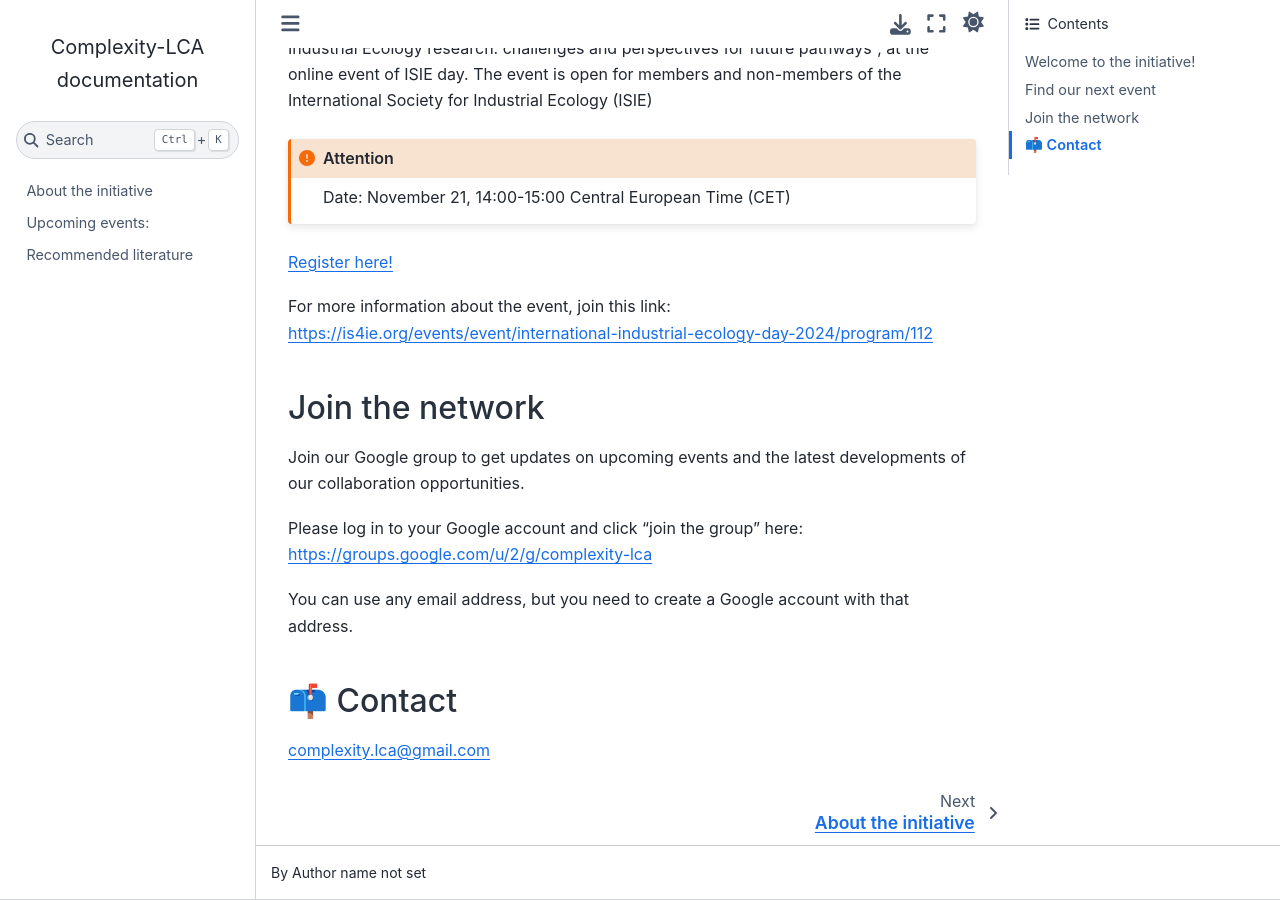
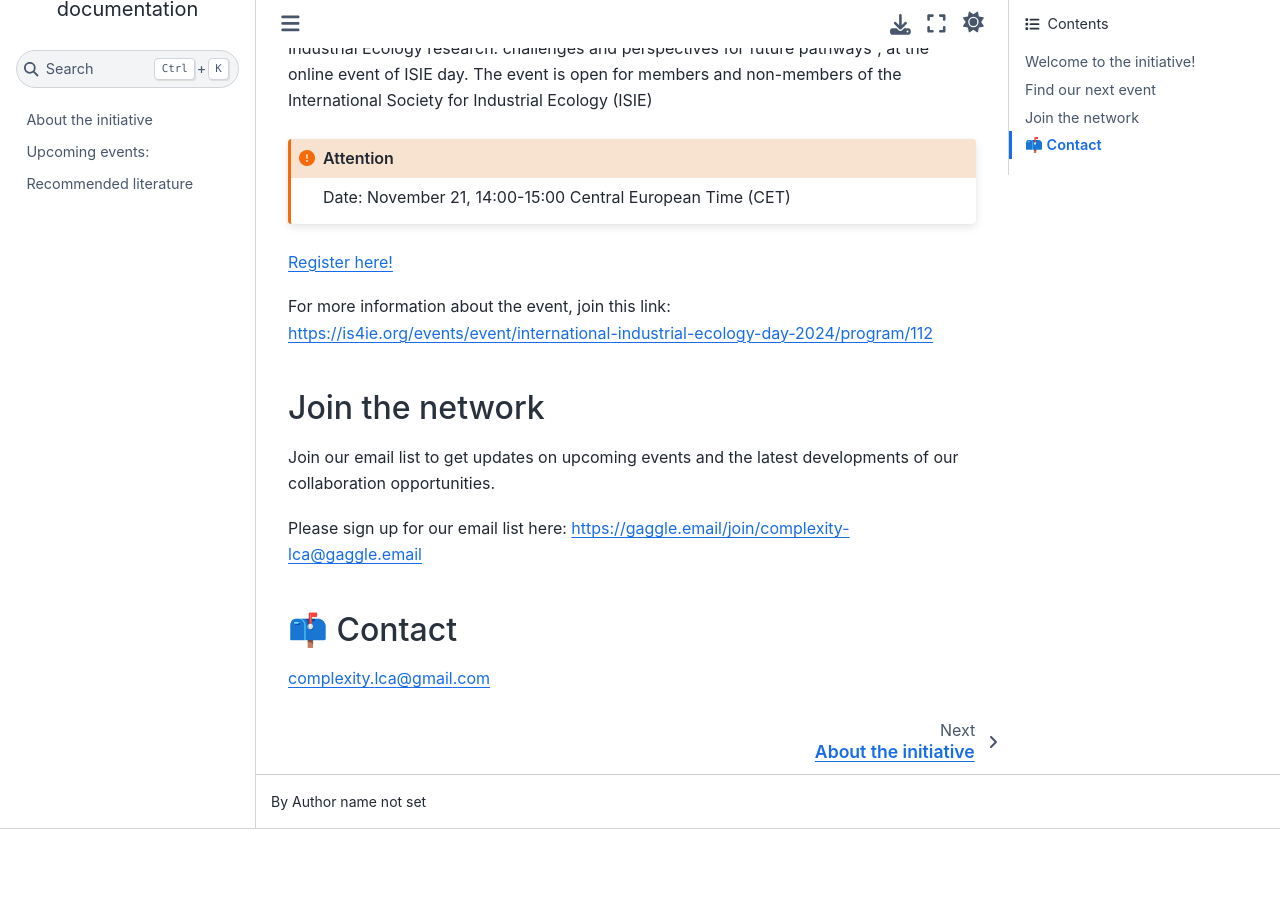
Before and after one commit to ComplexityLCA/complexitylca.github.io, a Sphinx documentation site: the page built from source/index.rst, in a window 1280 px wide and 900 px high, scrolled down 562 px. Built offline with Sphinx 7.4.7 and the Sphinx Book theme 1.1.4, drawn with Linux system fonts in a browser that asks for light colours; after the commit the page ends 1391 px from its top, so only the background shows below that.

Commit message:
Changes google group to Gaagle email sign up form

```diff
--- a/source/index.rst
+++ b/source/index.rst
@@ -30,12 +30,9 @@ https://is4ie.org/events/event/international-industrial-ecology-day-2024/program
 Join the network
 ================
 
-Join our Google group to get updates on upcoming events and the latest developments of our collaboration opportunities.
+Join our email list to get updates on upcoming events and the latest developments of our collaboration opportunities.
 
-Please log in to your Google account and click “join the group” here: https://groups.google.com/u/2/g/complexity-lca
-
-You can use any email address, but you need to create a Google account with that address.
-
+Please sign up for our email list here: https://gaggle.email/join/complexity-lca@gaggle.email
 
 
 📫 Contact
```
